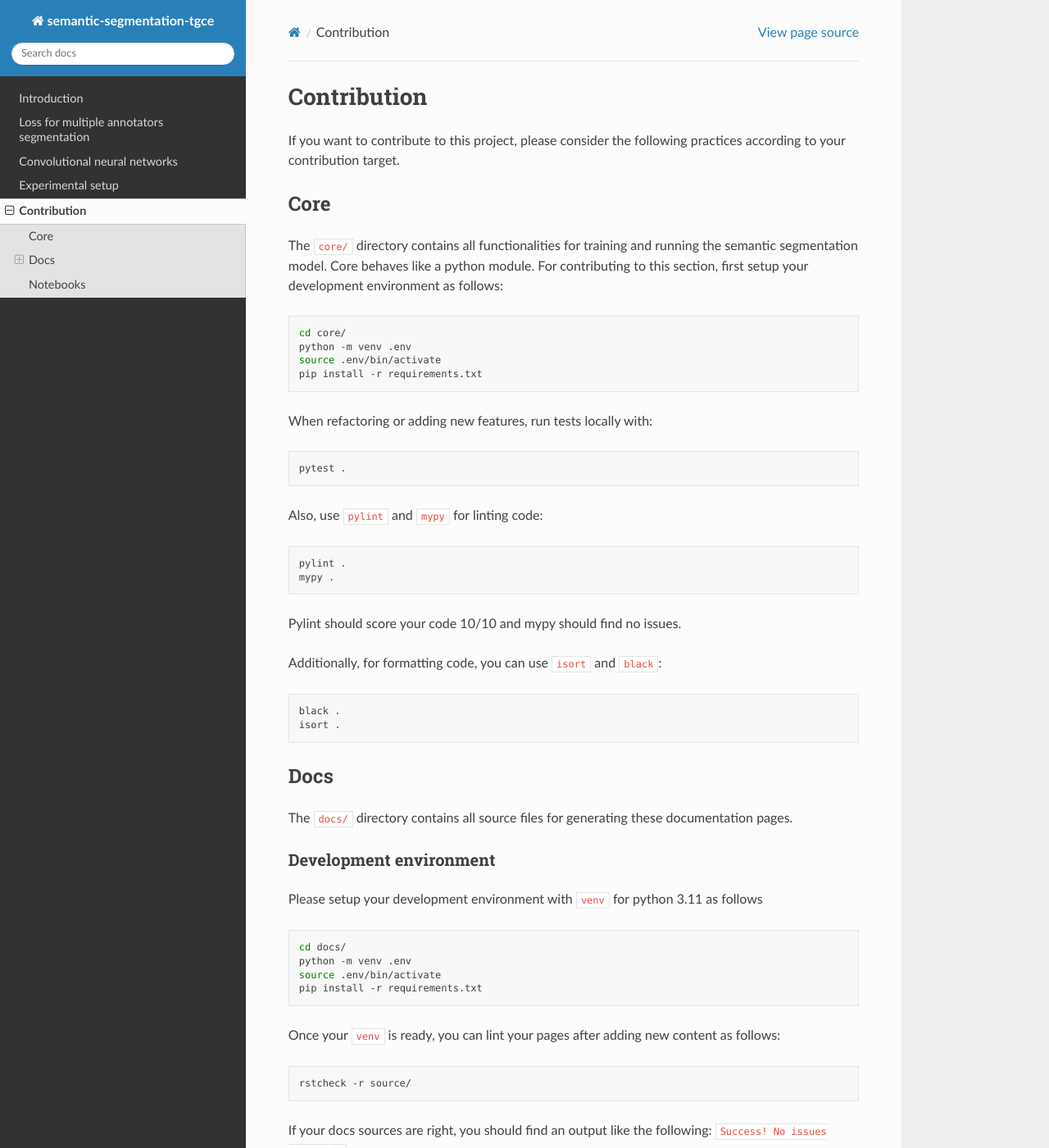
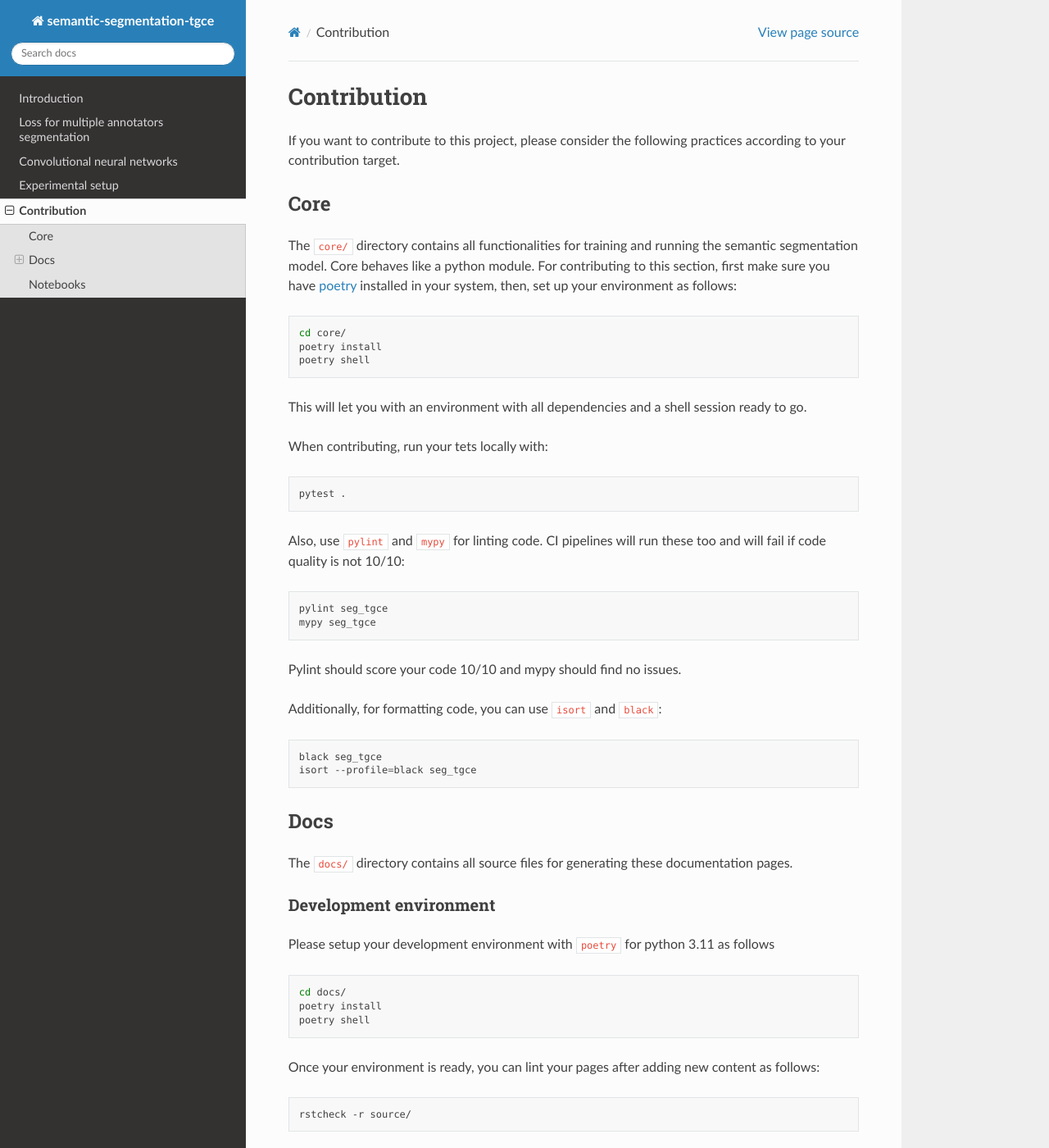
Before and after one commit to blotero/seg_tgce, a Sphinx documentation site: the page built from docs/source/contribution.rst, in a window 1280 px wide and 1400 px high. Shown: the whole window at 82% size. Built offline with Sphinx 7.4.7 and the Read the Docs theme 2.0.0, drawn with Linux system fonts in a browser that asks for light colours; some of the changed text lies outside the part shown.

Commit message:
all\refac: #68 upd docs
- update docs according to latest api usage
- minor change in default target img size

```diff
--- a/docs/source/contribution.rst
+++ b/docs/source/contribution.rst
@@ -11,28 +11,32 @@ practices according to your contribution target.
 
 The ``core/`` directory contains all functionalities for training and
 running the semantic segmentation model. Core behaves like a python
-module. For contributing to this section, first setup your development
-environment as follows:
+module. For contributing to this section, first make sure you have
+`poetry <https://python-poetry.org/docs/>`_ installed in your system,
+then, set up your environment as follows:
 
 .. code:: bash
 
    cd core/
-   python -m venv .env
-   source .env/bin/activate
-   pip install -r requirements.txt
+   poetry install
+   poetry shell
 
-When refactoring or adding new features, run tests locally with:
+This will let you with an environment with all dependencies and a shell
+session ready to go.
+
+When contributing, run your tets locally with:
 
 .. code:: bash
 
    pytest .
 
-Also, use ``pylint`` and ``mypy`` for linting code:
+Also, use ``pylint`` and ``mypy`` for linting code. CI pipelines will
+run these too and will fail if code quality is not 10/10:
 
 .. code:: bash
 
-   pylint .
-   mypy .
+   pylint seg_tgce
+   mypy seg_tgce
 
 Pylint should score your code 10/10 and mypy should find no issues.
 
@@ -40,8 +44,8 @@ Additionally, for formatting code, you can use ``isort`` and ``black``:
 
 .. code:: bash
 
-   black .
-   isort .
+   black seg_tgce
+   isort --profile=black seg_tgce
 
 ******
  Docs
@@ -53,17 +57,16 @@ documentation pages.
 Development environment
 =======================
 
-Please setup your development environment with ``venv`` for python 3.11
-as follows
+Please setup your development environment with ``poetry`` for python
+3.11 as follows
 
 .. code:: bash
 
    cd docs/
-   python -m venv .env
-   source .env/bin/activate
-   pip install -r requirements.txt
+   poetry install
+   poetry shell
 
-Once your ``venv`` is ready, you can lint your pages after adding new
+Once your environment is ready, you can lint your pages after adding new
 content as follows:
 
 .. code:: bash
@@ -79,19 +82,19 @@ Also, you can locally build doc pages with:
 
    make html
 
-Besides, if you want to apply formatting to your docs, you can use
-``rstfmt``:
+Please apply formatting to your docs for keeping up with the standard
+with ``rstfmt``:
 
 .. code:: bash
 
-   rstfmt -r source/
+   rstfmt source/
 
 ***********
  Notebooks
 ***********
 
 For setting up a local jupyter notebook, run the following (inside your
-venv):
+poetry environment):
 
 .. code:: bash
 
```
Also changed, not shown: docs/pyproject.toml (added, +20 -0 lines), docs/source/experiments.rst (+50 -14 lines), 6 other files.
